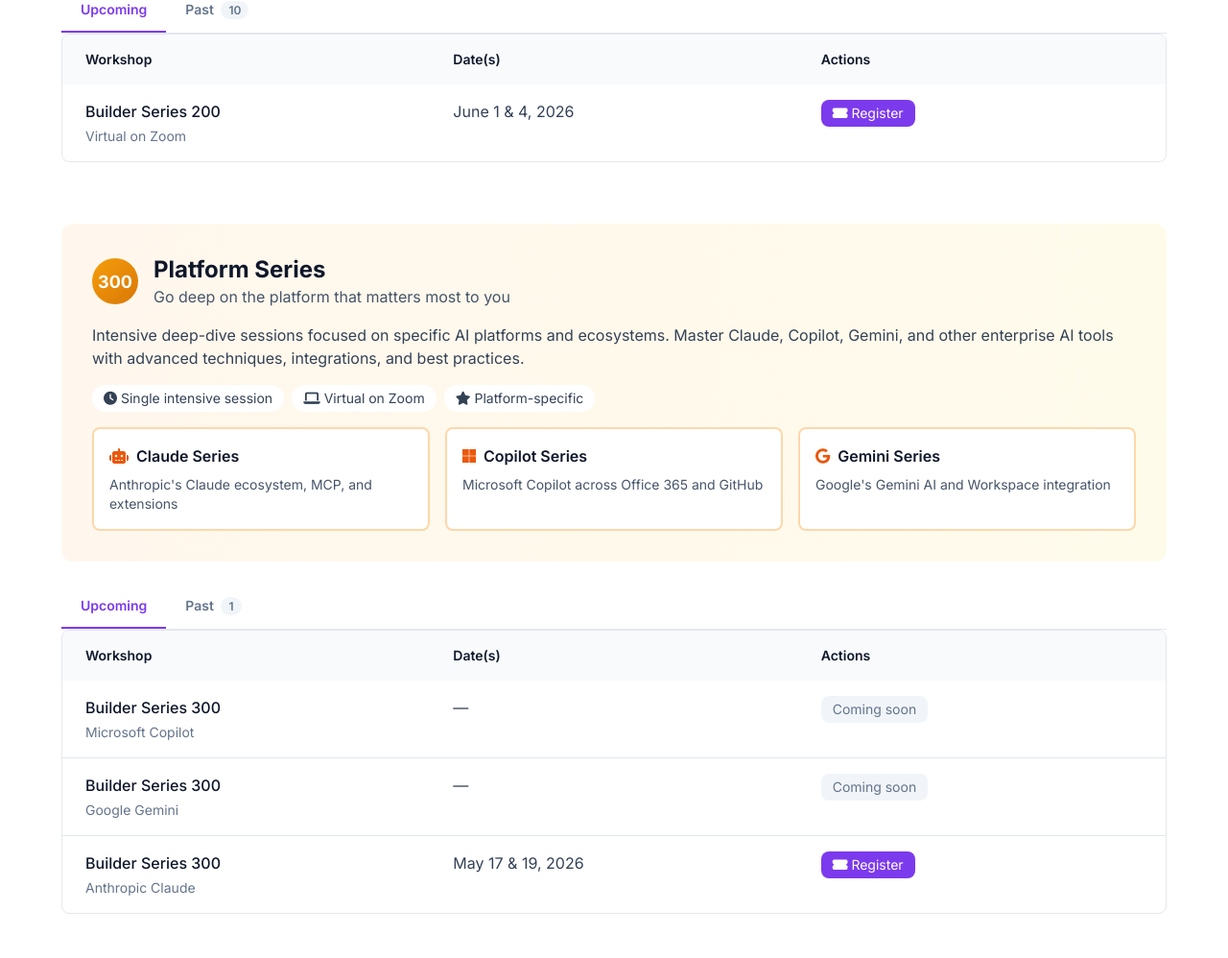
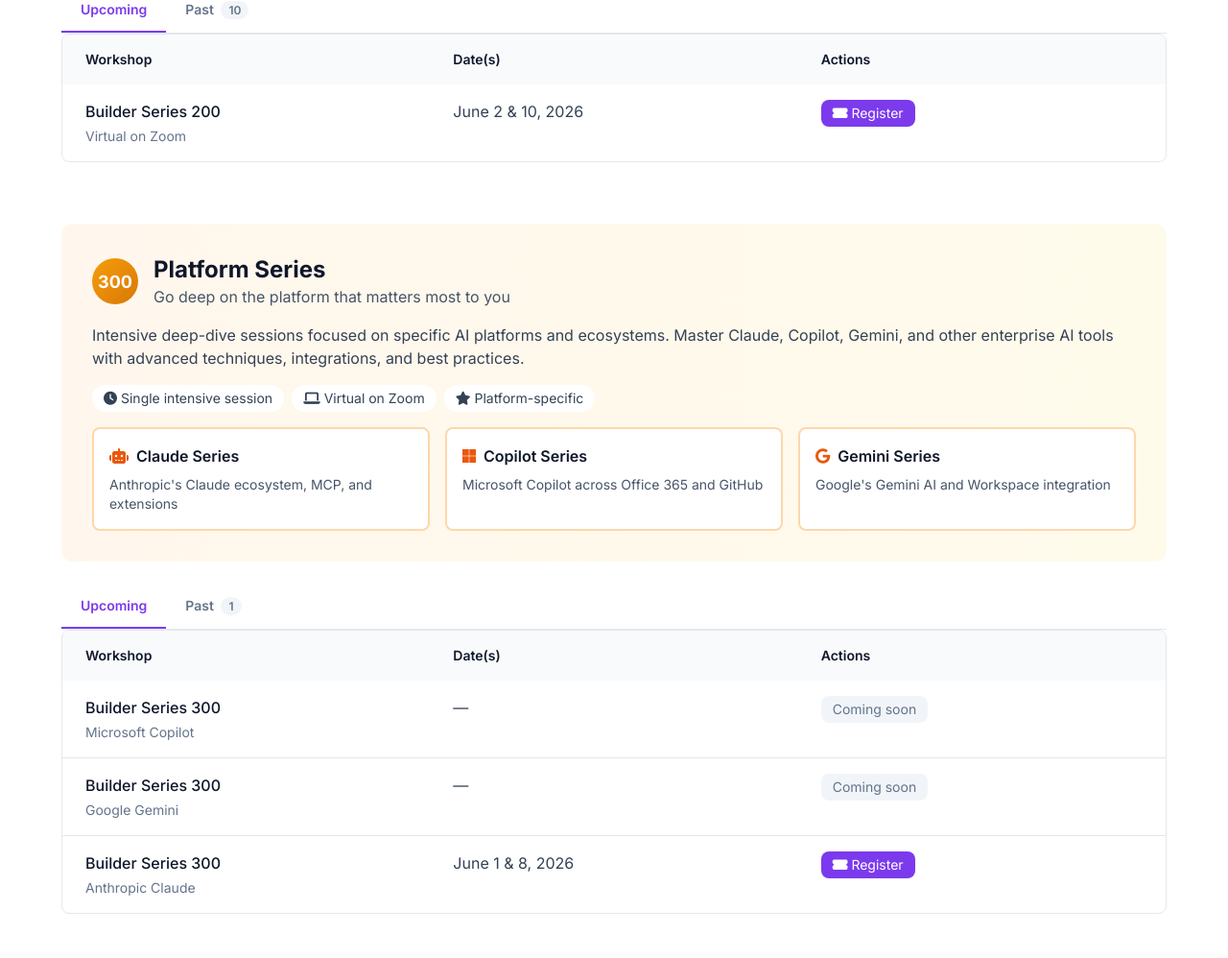
Before and after one commit to pulsarventures/aimusings.site, a Jekyll site: the page built from index.html, in a window 1280 px wide and 1400 px high, scrolled down 6952 px. Shown: the part 154-1152 px from the top of the window at 96% size. Built offline with Jekyll 4.4.1, drawn with Linux system fonts in a browser that asks for light colours; nearby versions of some CDN libraries; the list of posts is cut into pages by our own code; some of the changed text lies outside the part shown.

Commit message:
Update workshop dates: Claude to June 1 & 8, Builder Series to June 2 & 10
Co-Authored-By: Claude Opus 4.6 <noreply@anthropic.com>

```diff
--- a/_data/workshops.yml
+++ b/_data/workshops.yml
@@ -6,8 +6,8 @@
   level: 200
   level_name: "Builder Series"
   series: "Builder Series 200"
-  date: "2026-06-01"
-  dates: "June 1 & 4, 2026"
+  date: "2026-06-02"
+  dates: "June 2 & 10, 2026"
   status: "scheduled"
   format: "Virtual on Zoom"
   duration: "2 sessions"
@@ -257,8 +257,8 @@
   series: "Builder Series 300 - Anthropic Claude"
   platform: "Claude"
   company: "Anthropic"
-  date: "2026-05-17"
-  dates: "May 17 & 19, 2026"
+  date: "2026-06-01"
+  dates: "June 1 & 8, 2026"
   status: "scheduled"
   format: "Virtual on Zoom"
   duration: "2 sessions"
```
